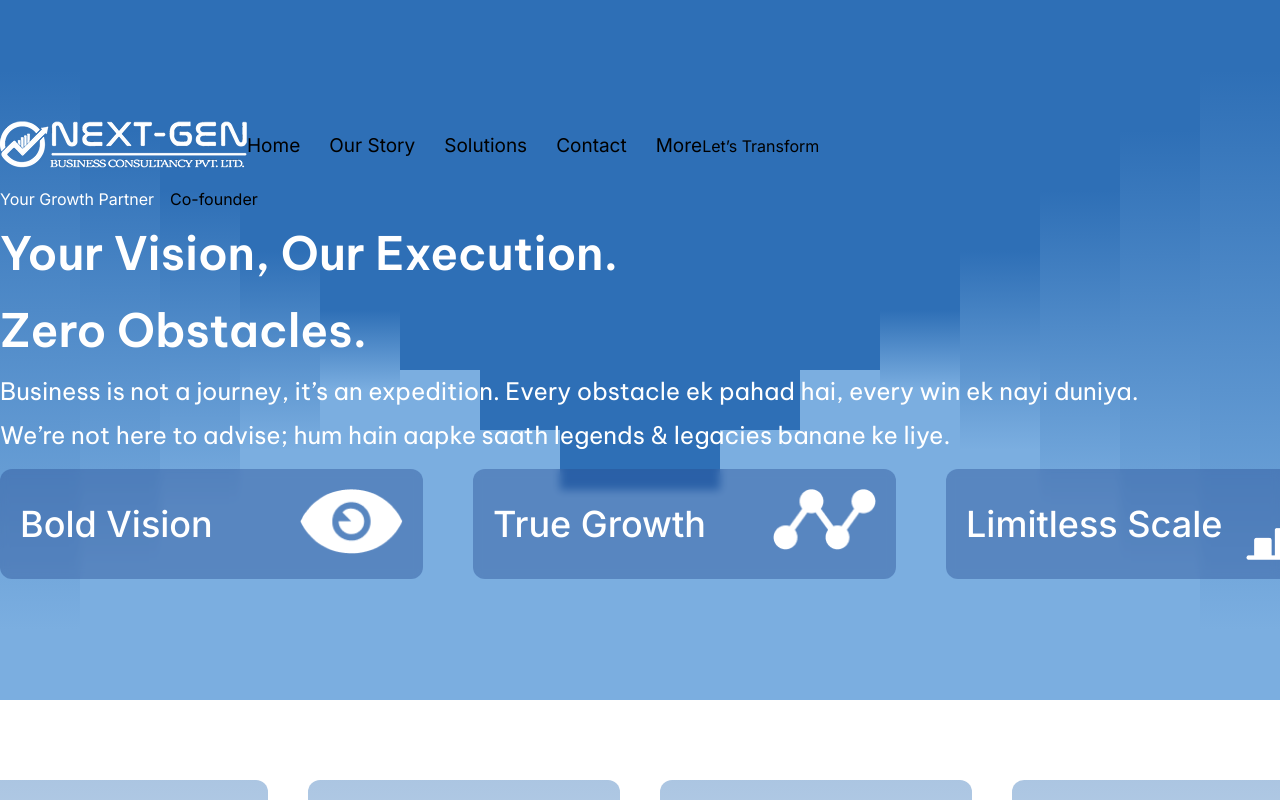
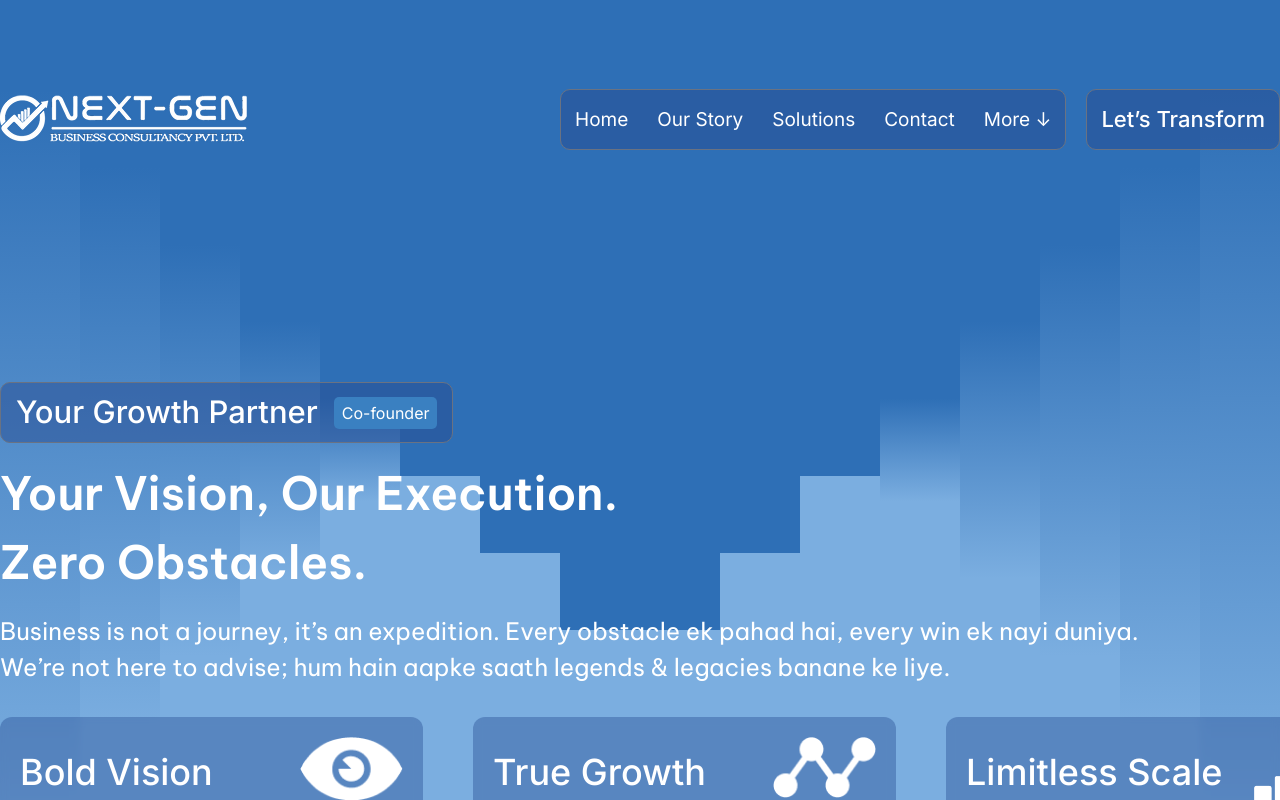
Before and after one commit to makwana-chirag/next-gen-website, a Next.js app: page / in a window 1280 px wide. Shown: the top 800 px of the page. Built offline with nearby package versions, Linux system fonts and the light colour scheme; a web font is replaced by a local one.

Commit message:
hero section nav done

```diff
--- a/src/components/Navbar.jsx
+++ b/src/components/Navbar.jsx
@@ -1,30 +1,30 @@
 import React from "react";
 
-const content = ["Home", "Our Story", "Solutions", "Contact", "More"];
+const content = ["Home", "Our Story", "Solutions", "Contact", "More  ↓"];
 export const Navbar = () => {
   return (
-    <div>
-      <nav className="flex justify-between items-center px-8 py-4">
+    <div className="w-full">
+      <nav className="flex justify-between items-center !py-4 !mb-50">
         <div className="flex items-center gap-2">
           <img src="/logo.png" />
         </div>
-
-        <div className="flex items-center px-[13px] py-3.5 border border-green-50 rounded-[12px] gap-[29px]">
+        <div className="flex gap-5">
+          <div className="flex items-center !bg-[#264C9280] !border !rounded-[10px] !border-gray-500 !py-[15px] !px-[14px] !text-white !font-medium !text-[22px] gap-[29px]">
             {content.map((item, index) => (
               <a
                 href="#"
-              className="hover:text-gray-200 font-normal text-[19px] text-white "
+                className="hover:text-gray-200 font-normal !text-[19px] !text-white "
                 key={index}
               >
                 {item}
               </a>
             ))}
           </div>
-        <button className="bg-[#2c56a6] hover:bg-[#24478a] px-4 py-2 rounded-lg font-semibold">
+          <button className="!bg-[#264C9280] !border !rounded-[10px] !border-gray-500 !py-[13px] !px-[14px] !text-white !font-medium !text-[22px]">
             Let’s Transform
           </button>
+        </div>
       </nav>
-      {/*} */}
     </div>
   );
 };
--- a/src/modules/HeroSection/HeroSection.jsx
+++ b/src/modules/HeroSection/HeroSection.jsx
@@ -42,19 +42,21 @@ export const HeroSection = () => {
   });
 
   return (
-    <div className="relative w-full h-[700px]">
+    <div className="relative w-full h-[900px]">
       <div className="absolute top-0 left-0 w-full h-full flex">{stripes}</div>
 
       <div className="relative z-10 main-container mx-auto  flex flex-col gap-4 h-full justify-center !items-start text-center">
         <Navbar />
-        <div className="flex flex-col gap-2 !items-start">
-          <div className="flex items-center gap-4">
-            <p className="text-white">Your Growth Partner</p>
-            <button className="text-white border border-white px-4 py-2 rounded">
+        <div className="flex flex-col gap-4 !items-start">
+          <div className="flex items-center gap-4 !bg-[#264C9280] !border !rounded-[10px] !border-gray-500 !py-[6px] !px-[15px]">
+            <p className="text-white font-medium !text-[31px]">
+              Your Growth Partner
+            </p>
+            <button className="!text-white !bg-[#3A80C1]  !px-2 !py-1 !rounded-[5px]">
               Co-founder
             </button>
           </div>
-
+          <div className="flex flex-col items-start gap-0">
             <p
               className={`${beVietnam.className} text-[46px] font-semibold text-white`}
             >
@@ -65,7 +67,9 @@ export const HeroSection = () => {
             >
               Zero Obstacles.
             </p>
+          </div>
 
+          <div className="flex flex-col items-start  gap-0 !mb-4">
             <p
               className={`${beVietnam.className} text-[24px] font-normal text-white`}
             >
@@ -79,6 +83,7 @@ export const HeroSection = () => {
               banane ke liye.
             </p>
           </div>
+        </div>
         {/* Hero Cards */}
         <div className="flex gap-[50px] mt-10">
           {content.map((item, index) => (
```
Lines whose indentation alone changed are shown as unchanged.
